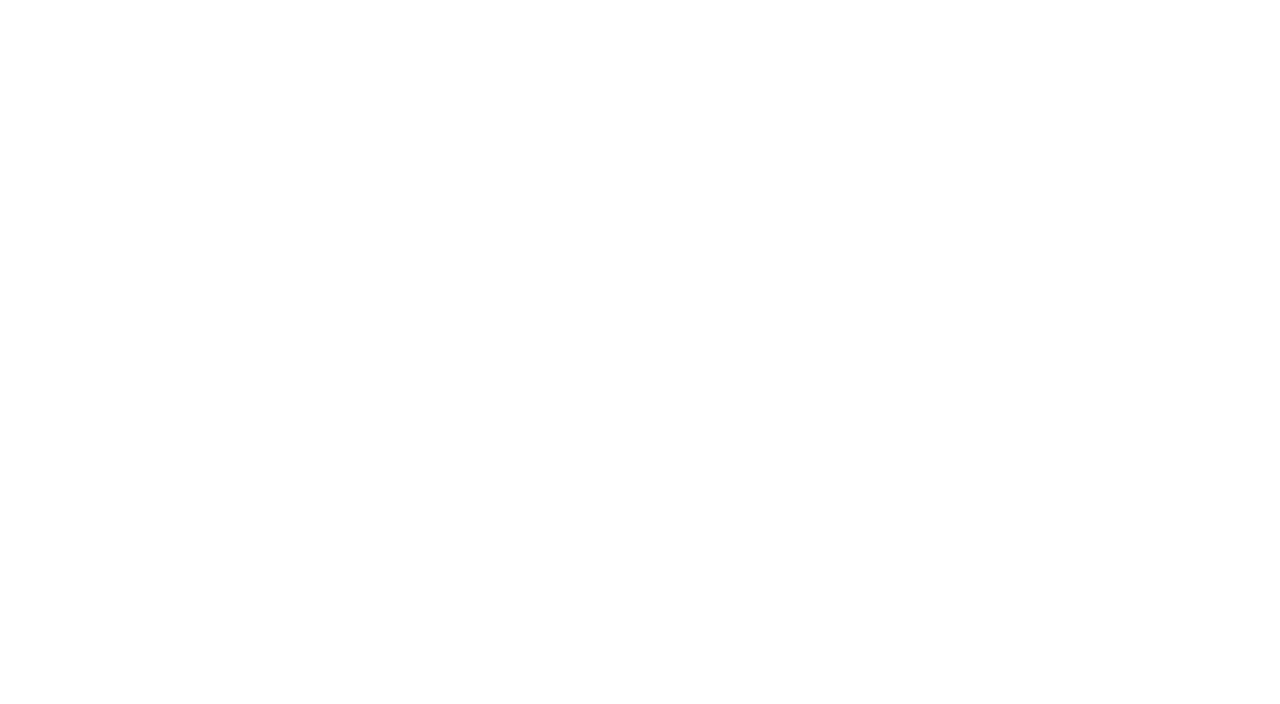
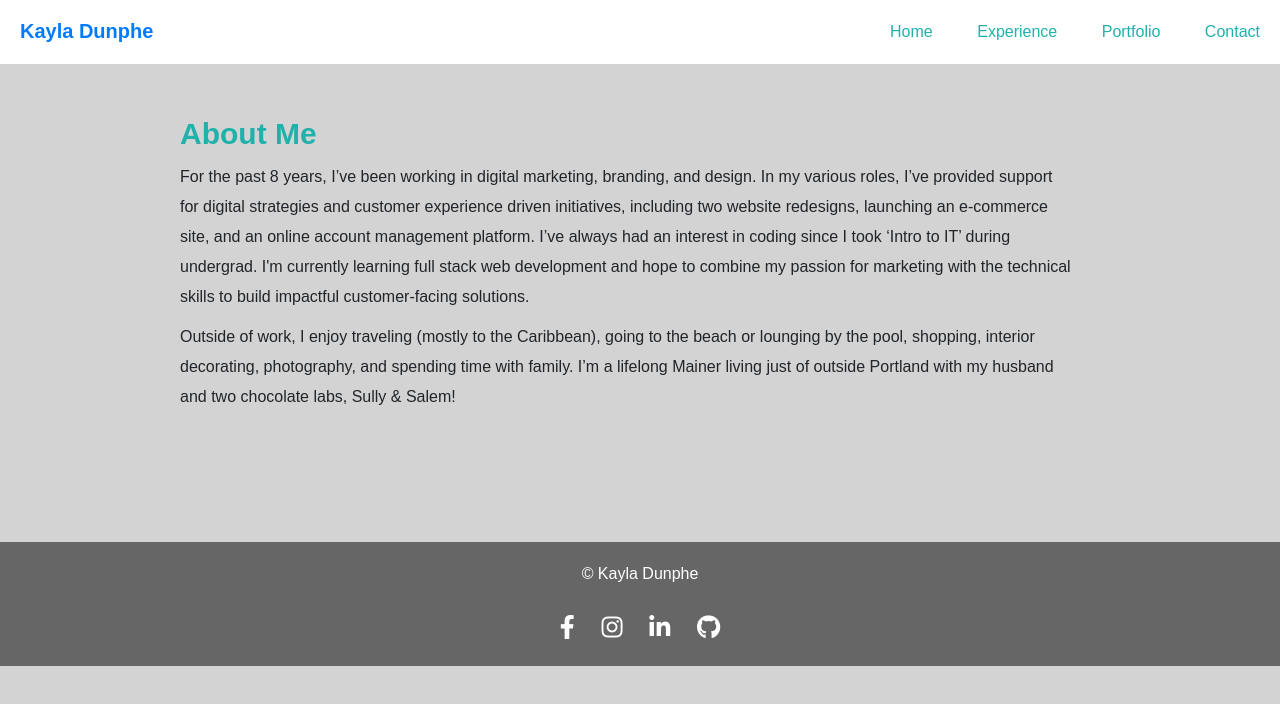
Before and after one commit to kdunphe/web-development-portfolio, a plain HTML site: page index.html in a window 1280 px wide. Drawn offline with nearby package versions, Linux system fonts and the light colour scheme; a web font is replaced by a local one.

Commit message:
Updating HTML & CSS.

```diff
--- a/assets/style.css
+++ b/assets/style.css
@@ -0,0 +1,117 @@
+/* BODY */
+body {
+    background: lightgrey;
+    font-family: 'Poppins', sans-serif;
+}
+
+p {
+    margin: 10px 25px 10px 0px;
+    line-height: 30px;
+}
+
+
+/* HEADERS */
+h1 {
+    color: lightseagreen;
+    font-weight: bold;
+    font-size: 30px;
+    padding: 20px 0px 0px 0px;
+}
+
+
+/* NAVIGATION */
+.logo {
+    position: fixed;
+    float: left;
+    margin: 16px 20px;
+    color: lightseagreen;
+    font-weight: bold;
+    font-size: 20px;
+  }
+
+  .logo a {
+      text-decoration: none;
+  }
+
+  .logo a:visited {
+      color: lightseagreen;
+  }
+
+  nav {
+    position: fixed;
+    width: 100%;
+
+  }
+
+  nav ul {
+    list-style: none;
+    background-color: white;
+    opacity: 100%;
+    overflow: hidden;
+    color: white;
+    text-align: right;
+    margin: 0;
+    transition: 1s;
+  }
+
+  nav.black ul {
+    background: lightgray;
+    opacity: 100%;
+  }
+
+  nav ul li {
+    display: inline-block;
+    padding: 20px;
+  }
+
+  nav ul li a {
+    text-decoration: none;
+    color: lightseagreen;
+    font-size: 16px;
+  }
+
+  nav ul li a:hover {
+    color: #376167;
+    font-weight: bold;
+    font-size: 18px;
+}
+
+  .menu-icon {
+    width: 100%;
+    background: lightgray;
+    text-align: right;
+    box-sizing: border-box;
+    padding: 15px 24px;
+    cursor: pointer;
+    color: lightseagreen;
+    font-size: 12px;
+    display: none;
+  }
+
+
+
+
+/* FOOTER */
+footer {
+    background: #666;
+    color: #fff;
+    text-align: center;
+    padding: 20px;
+}
+
+.social {
+    font-size: 24px;
+    color: white;
+    text-decoration: none;
+
+}
+
+.social a {
+    color: white;
+    text-decoration: none;
+    padding: 10px;
+}
+
+.social a:hover {
+    color: lightseagreen;
+}
--- a/index.html
+++ b/index.html
@@ -11,15 +11,79 @@
   integrity="sha384-50oBUHEmvpQ+1lW4y57PTFmhCaXp0ML5d60M1M7uH2+nqUivzIebhndOJK28anvf"
   crossorigin="anonymous"
 />
+
 <link
-  href="https://fonts.googleapis.com/css?family=Open+Sans&display=swap"
+  href="'https://fonts.googleapis.com/css?family=Poppins'"
   rel="stylesheet"
 />
 <link rel="stylesheet" href="./assets/style.css" />
     <title>Kayla Dunphe | Portfolio</title>
 </head>
 <body>
+        <header>
+            <nav>
+                <div class="menu-icon">
+                    <i class="fa fa-bars"></i>
+                </div>
+                <div class="logo">
+                    <a href="#">Kayla Dunphe</a>
+                </div>
+                <div class="menu">
+                    <ul>
+                        <li><a href="#home">Home</a></li>
+                        <li><a href="#experience">Experience</a></li>
+                        <li><a href="#skills">Portfolio</a></li>
+                        <li><a href="#contact">Contact</a></li>
+                    </ul>
+                </div>
+            </nav>
+        </header>
 
+        <br />
+        <br />
+        <br />
+        <br />
+
+    <main>
+        <div class="container">
+          <div class="row">
+            <div class="col-sm-1"></div>
+            <div class="col-sm-10">
+              <h1>About Me</h1>
+              <!-- <img src="./assets/kayla.png" alt="kayla" width="250" /> -->
+              <p>For the past 8 years, I’ve been working in digital marketing, branding, and design. In my various roles,
+                I’ve provided support for digital strategies and customer experience driven initiatives, including two
+                website redesigns, launching an e-commerce site, and an online account management platform. I’ve always had
+                an interest in coding since I took ‘Intro to IT’ during undergrad. I'm currently learning full stack web
+                development and hope to combine my passion for marketing with the technical skills to build impactful
+                customer-facing solutions.</p>
+
+              <p>Outside of work, I enjoy traveling (mostly to the Caribbean), going to the beach or lounging by the pool,
+                shopping, interior decorating, photography, and spending time with family. I’m a lifelong Mainer living just
+                of outside Portland with my husband and two chocolate labs, Sully & Salem!</p>
+              <br />
+            </div>
+          </div>
+          <div class="col-sm-1"></div>
+        </div>
+      </main>
+
+      <br />
+      <br />
+      <br />
+      <br />
+
+
+    <footer>
+      <div>© Kayla Dunphe</div>
+      <br />
+      <div class="social">
+        <a href="https://www.facebook.com/kayla.paydos" target="_blank"><i class="fab fa-facebook-f"></i></a>
+        <a href="https://www.instagram.com/kayla.creates" target="_blank"><i class="fab fa-instagram"></i></a>
+        <a href="https://www.linkedin.com/in/kayladunphe" target="_blank"><i class="fab fa-linkedin-in"></i></a>
+        <a href="https://github.com/kdunphe" target="_blank"><i class="fab fa-github"></i></a>
+      </div>
+    </footer>
 
     <script src="https://code.jquery.com/jquery-3.5.1.min.js"
     integrity="sha256-9/aliU8dGd2tb6OSsuzixeV4y/faTqgFtohetphbbj0=" crossorigin="anonymous"></script>
```
